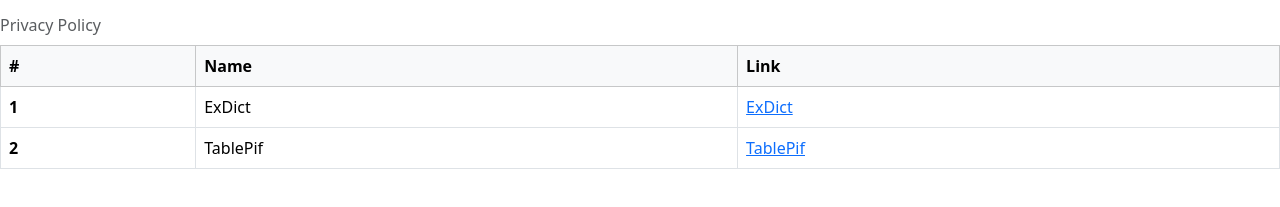
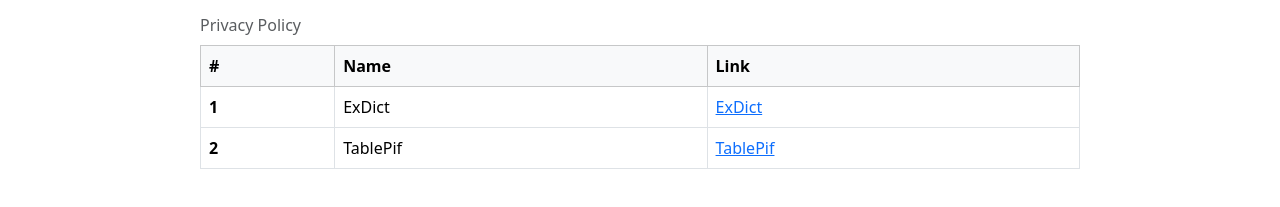
Before and after one commit to Mobsoft21v/main, a plain HTML site: page index.html in a window 1280 px wide. Shown: the part 83-290 px from the top of the page. Drawn offline with nearby package versions, Linux system fonts and the light colour scheme.

Commit message:
Update index.html

```diff
--- a/index.html
+++ b/index.html
@@ -12,6 +12,11 @@
      td:hover {
         background:rgb(31, 205, 199);
     }
+    body{
+      margin-left: 200px;
+      margin-right: 200px;
+
+  }
 
 </style>
 </head>
```
